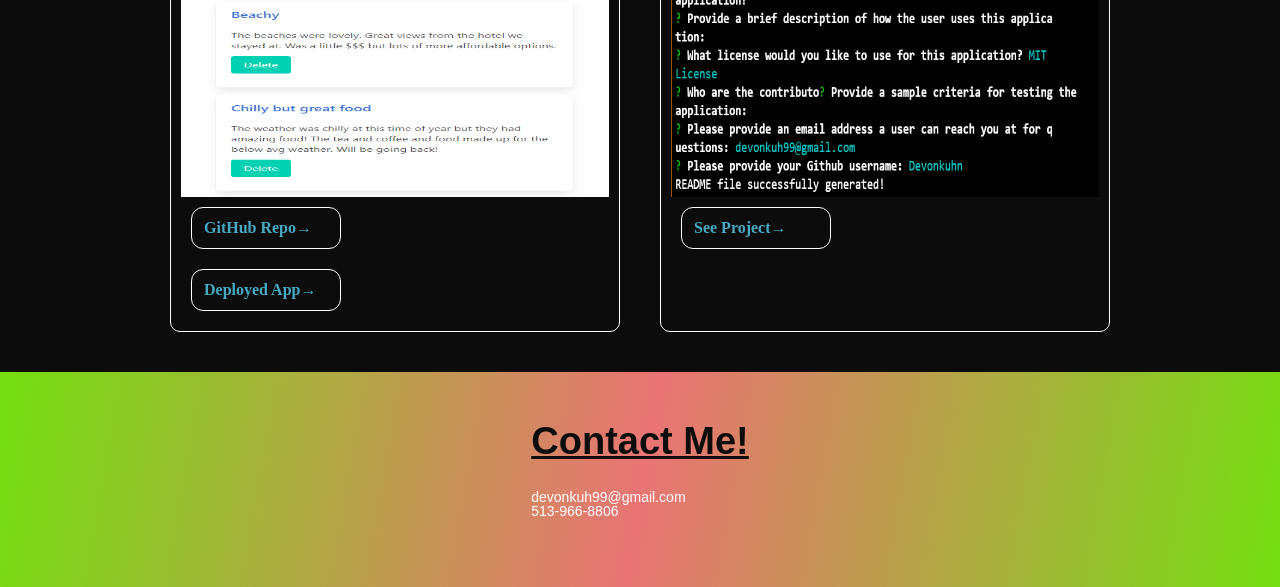
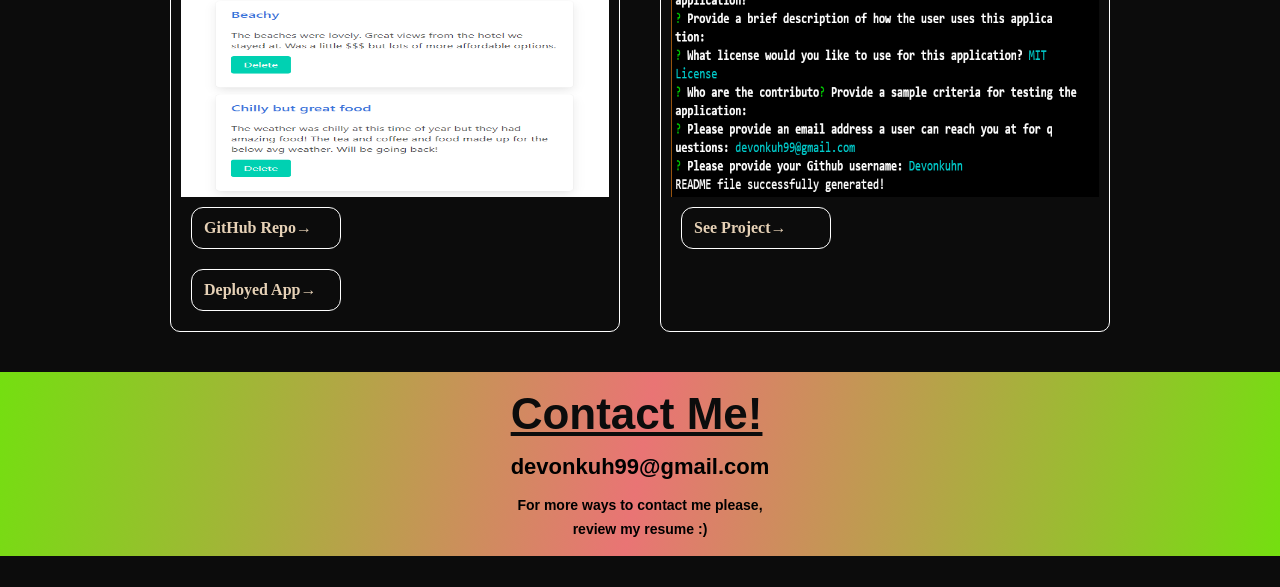
Before and after one commit to Devonkuhn/portfolio-website, a plain HTML site: page index.html in a window 1280 px wide. Shown: the part 2223-2810 px from the top of the page. Drawn offline with Linux system fonts and the light colour scheme.

Commit message:
multiple changes
revised html and css structure. also removed unneeded files.

```diff
--- a/assets/css/style.css
+++ b/assets/css/style.css
@@ -1,14 +1,10 @@
 :root {
-    --backColor: #46aac3;
+    --backColor: #e6d1b6;
     --black: #0c0c0c;
     --grey: #474747;
     --newwhite: #e6d1b6;
     --light: hsla(0, 0%, 100%, 1);
 }
-
-
-/* Top section */
-
 .mast-head {
     background: linear-gradient(90deg,#e45555, #74df10,#e45555);
     display: flex;
@@ -26,10 +22,6 @@
     outline-offset: -6px;
 
 }
-
-
-/* nav bar */
-
 .mast-head nav {
     display: flex;
     justify-content: flex-end;
@@ -43,10 +35,6 @@
 
 
 }
-
-
-/* nav items */
-
 .mast-head .nav-link {
     padding: 10px 10px;
     color: var(--black);
@@ -55,21 +43,15 @@
     border-radius: 12px;
 
 }
-
 nav ul {
     display: flex;
 }
-
 .mast-head nav ul li a:hover {
     background-color: var(--grey);
     box-shadow: 5px 5px rgba(0, 0, 30px, 0.02);
     transition: all ease 0.2s;
     color: #fdfdfd;
 }
-
-
-/* top section site logo */
-
 .site-logo {
     color: var(--black);
     width: 80px;
@@ -82,7 +64,6 @@ nav ul {
     transition: transform .4s ease-in-out;
     flex-shrink: 0;
 }
-
 .site-logo .logo-text {
     position: absolute;
     top: 50%;
@@ -92,9 +73,6 @@ nav ul {
     font-weight: 700;
     font-size: 30px;
 }
-
-/* section 2 with main heading and  profile image */
-
 .section-2 {
     display: flex;
     flex-wrap: wrap;
@@ -107,7 +85,6 @@ nav ul {
     padding-bottom: 40px;
     background-color: var(--black);
 }
-
 .heading {
     text-align: center;
     max-width: 1500px;
@@ -118,7 +95,6 @@ nav ul {
     font-size: 20px;
     font-family: sans-serif;
 }
-
 .text-block {
     font-family: sans-serif;
     font-size: 12px;
@@ -126,17 +102,12 @@ nav ul {
     text-transform: uppercase;
     color: var(--newwhite);
 }
-
 .container-2 div img {
     display: flex;
     justify-content: center;
     height: 589px;
     width: 502px;
 }
-
-
-/* Selected Projects */
-
 .section-3 {
     display: flex;
     flex-wrap: wrap;
@@ -147,10 +118,6 @@ nav ul {
 
 
 }
-
-
-/* project heading */
-
 h2 {
     text-align: center;
     text-decoration: underline;
@@ -158,10 +125,6 @@ h2 {
     color: var(--black);
     padding-bottom: 20px;
 }
-
-
-/* container for projects */
-
 .collection-item {
     flex-direction: row;
     background-color: var(--black);
@@ -170,10 +133,6 @@ h2 {
     flex-wrap: wrap;
     justify-content: center;
 }
-
-
-/* project card */
-
 .collection {
     display: flex;
     flex-direction: column;
@@ -188,10 +147,6 @@ h2 {
     cursor: pointer;
     width: 450px;
 }
-
-
-/* see project */
-
 .overlay-button {
     padding: 12px;
     margin: 10px;
@@ -205,62 +160,59 @@ h2 {
     border-width: 1px;
     border-color: var(--light);
 }
-
 .collection:hover,
 .collection:hover .overlay-button {
     box-shadow: inset 0px 0px 8px var(--newwhite), 0 0 15px var(--backColor);
     transform: scale(1.1);
 }
-
 h3 {
     padding: 20px;
     text-align: center;
     background-color: var(--grey);
 }
-
 .collection img {
     width: 100%;
     height: 300px;
 }
-
-
-/* section-4 contact form */
-
 .section-4 {
     display: flex;
     justify-content: center;
     text-decoration: none;
     align-items: center;
     background: linear-gradient(100deg,#74df10,#e45555d0,#74df10);
-    padding-top: 50px;
-    padding-bottom: 100px;
+    padding-top: 20px;
+    padding-bottom: 20px;
     font-size: 14px;
 }
-
 h4 {
-    font-size: 38px;
-    margin-bottom: 30px;
+    font-size: 44px;
+    margin-bottom: 20px;
     color: var(--black);
     text-decoration: underline;
 }
+#email {
+    color: black;
+    text-align: center;
+    padding-bottom: 10px;
+    font-weight: bold;
+    font-size: 22px;
 
-
-/* form header + form */
-
+}
+.phone {
+    color: black;
+    text-align: center;
+    padding-top: 10px;
+    font-weight: bold;
+}
 .container-4 {
     color: var(--light);
 }
-
-
-/* form selectors */
-
 .container-5 {
     border-radius: 5px;
     background-color: var(--black);
     padding: 20px;
     width: 700px;
 }
-
 input[type=text],
 select,
 textarea {
@@ -271,7 +223,6 @@ textarea {
     resize: vertical;
     border-radius: .25rem;
 }
-
 .form-control:focus {
     color: #495057;
     background-color: var(--light);
@@ -279,12 +230,10 @@ textarea {
     outline: 0;
     box-shadow: 0 0 0 .2rem var(--backColor);
 }
-
 label {
     padding: 12px 12px 12px 0;
     display: inline-block;
 }
-
 input[type=submit] {
     background-color: #595959;
     color: var(--light);
@@ -295,36 +244,25 @@ input[type=submit] {
     cursor: pointer;
     float: right;
 }
-
 input[type=submit]:hover {
     background-color: var(--backColor);
     color: var(--black);
 }
-
 .field-1 {
     float: left;
     width: 25%;
     margin-top: 6px;
 }
-
 .field-2 {
     float: left;
     width: 75%;
     margin-top: 6px;
 }
-
-
-/* Clear floats after the columns */
-
 .row:after {
     content: "";
     display: table;
     clear: both;
 }
-
-
-/* footer */
-
 .footer {
     left: 0;
     bottom: 0;
@@ -338,16 +276,11 @@ input[type=submit]:hover {
     padding-right: 10px;
     font-family: 'Trebuchet MS', 'Lucida Sans Unicode', 'Lucida Grande', 'Lucida Sans', Arial, sans-serif;
 }
-
 i:hover {
     color: var(--newwhite);
     transition: 0.4s;
     cursor: pointer;
 }
-
-
-/* Responsive layout for form - when the screen is less than 600px wide, make the two columns stack on top of each other instead of next to each other */
-
 @media screen and (max-width: 768px) {
     .field-1,
     .field-2 input[type=submit] {
@@ -355,10 +288,6 @@ i:hover {
         margin-top: 0;
     }
 }
-
-
-/* responsive layout for background image  */
-
 @media screen and (max-width: 768px) {
     .container-2 div img {
         height: 383px;
--- a/index.html
+++ b/index.html
@@ -8,7 +8,7 @@
     <link rel="stylesheet" href="./assets/css/reset.css" />
     <link rel="stylesheet" href="./assets/css/style.css" />
     <link href="./assets/images/logo.PNG" rel="icon" xpath="1">
-    <link rel="stylesheet" href="https://use.fontawesome.com/releases/v5.6.1/css/all.css">
+
 </head>
 
 <body class="page-home">
@@ -83,18 +83,20 @@
                         <img src="./assets/images/readmegen.PNG" alt="readmegen">
                         <a href="https://github.com/Devonkuhn/week9hw" target="_blank" class="overlay-button">See Project<span class="arrow-right">→</span></a>
                     </div>
-
                 </div>
             </div>
     </section>
 
     <section class="section-4">
         <div class="container-4">
-            <div class="contact-header text-center">
+            <div class="contact-heade">
                 <h4 id="contact">Contact Me!</h4>
             </div>
         <p id="email">devonkuh99@gmail.com</p>
-        <p id="phone">513-966-8806</p>
+            <div>
+                <p class="phone">For more ways to contact me please,</p>
+                <p class="phone"> review my resume :)</p>
+            </div>
         </div>
     </section>
 
```
Also changed, not shown: package.json (deleted, +0 -16 lines), 1 other file.
